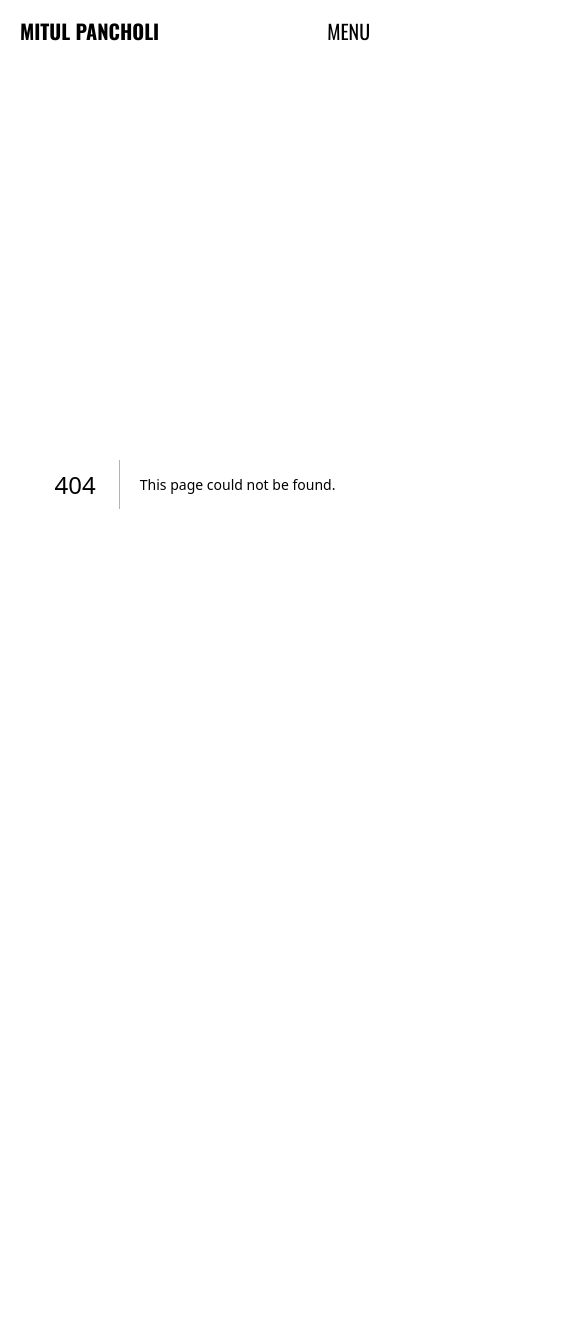
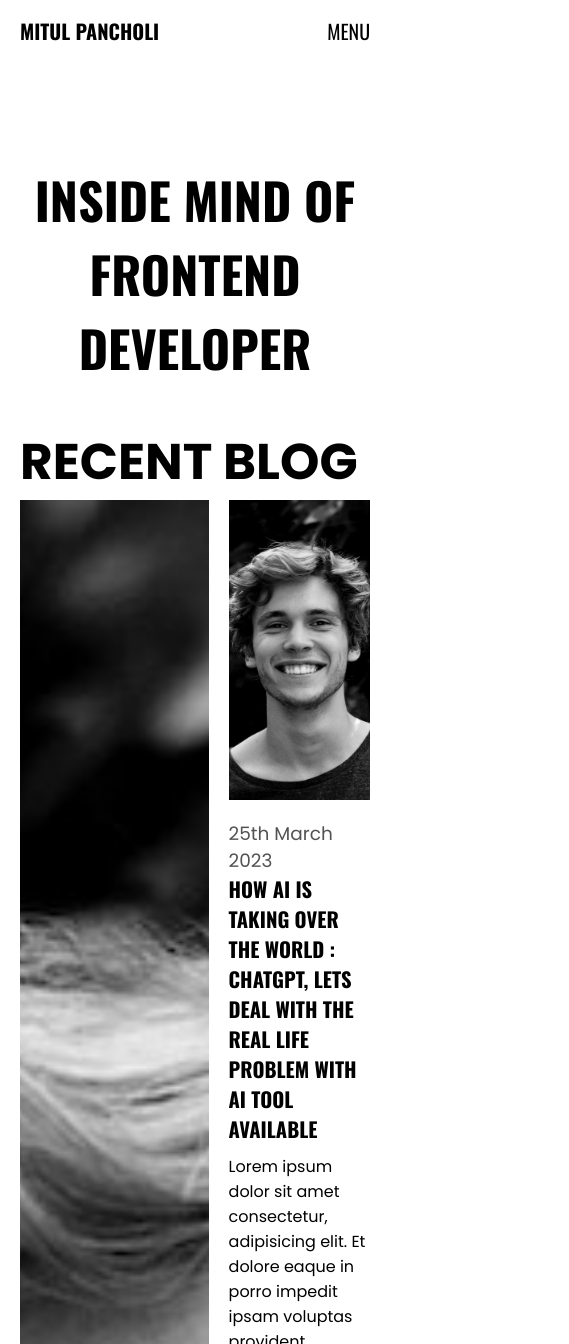
Before and after one commit to mitulpancholi/personalWebsite, a Next.js app: page /blog in a window 390 px wide. Before the commit this address had no page. Shown: the top 1344 px of the page, 569 px wide, since content can reach past the window. Before the commit the page ends 906 px from the top, so only its background shows below. Built offline with nearby package versions, Linux system fonts and the light colour scheme.

Commit message:
Blog Listing Done: Responsive left

```diff
--- /dev/null
+++ b/components/blog/allBlog.tsx
@@ -0,0 +1,40 @@
+import styled from "styled-components";
+import BlogCard from "./blogCard";
+import Clamp from "../../lib/Clamp";
+
+const AllBlogs = () => {
+  return (
+    <StyledSection>
+      <StyledTitle>All Blogs</StyledTitle>
+      <StyledBlogSection>
+        <BlogCard />
+        <BlogCard />
+        <BlogCard />
+        <BlogCard />
+        <BlogCard />
+        <BlogCard />
+        <BlogCard />
+        <BlogCard />
+        <BlogCard />
+      </StyledBlogSection>
+    </StyledSection>
+  );
+};
+
+export default AllBlogs;
+
+const StyledSection = styled.section`
+padding-top: 100px;
+`
+
+const StyledBlogSection = styled.div`
+  display: grid;
+  gap: 100px;
+  grid-template-columns: repeat(3, 1fr);
+`;
+
+const StyledTitle = styled.h3`
+  text-transform: uppercase;
+  font-family: var(--poppins-font);
+  font-size: ${Clamp(3, 5)};
+`;
--- /dev/null
+++ b/components/blog/blogCard.tsx
@@ -0,0 +1,78 @@
+import Image from "next/image";
+import styled from "styled-components";
+import Clamp from "../../lib/Clamp";
+
+interface BlogCardProps {
+  height?: string;
+  direction?: string;
+}
+
+interface ImageWrapperProps {
+  height?: string;
+}
+interface BlogArticleProps {
+  direction: string;
+}
+
+const BlogCard = ({ height, direction = "column" }: BlogCardProps) => {
+  return (
+    <StyledArticle direction={direction}>
+      <StyledImageWrapper height={height}>
+        <Image src="/Images/about/about-banner.jpg" alt="sdads" fill />
+      </StyledImageWrapper>
+      <StyledDescriptionWrapper>
+        <StyledDate>25th March 2023</StyledDate>
+        <BlogTitle>
+          How AI is Taking over the world : ChatGPT, lets deal with the real
+          life problem with AI tool available
+        </BlogTitle>
+        <BlogDescription>
+          Lorem ipsum dolor sit amet consectetur, adipisicing elit. Et dolore eaque in porro impedit ipsam voluptas provident deleniti! Et voluptate quaerat obcaecati nisi ut voluptates fugit tempore atque ratione ex! Inventore error dolorum quos quam, aliquid necessitatibus recusandae quod minima.
+        </BlogDescription>
+        <p>AI-Machine Learning-Python</p>
+      </StyledDescriptionWrapper>
+    </StyledArticle>
+  );
+};
+
+export default BlogCard;
+
+const StyledDescriptionWrapper = styled.div`
+`
+
+const StyledArticle = styled.article<BlogArticleProps>`
+  display: flex;
+  flex-direction: ${({ direction }) => direction};
+  justify-content: space-between;
+  gap: 20px;
+`;
+
+const StyledImageWrapper = styled.div<ImageWrapperProps>`
+  position: relative;
+  overflow: hidden;
+  z-index: -1;
+  display: inline-flex;
+  /* margin-top: 20px; */
+  width: 100%;
+  height: ${(props) => (props.height ? props.height : "300px")};
+  img {
+    object-fit: cover;
+    width: 100% !important;
+    position: relative !important;
+    height: 100% !important;
+  }
+`;
+
+const StyledDate = styled.span`
+  font-size: ${Clamp(1.15, 1.25)};
+  color: #535353;
+  font-family: var(--poppins-font);
+`;
+const BlogTitle = styled.h5`
+  font-size: ${Clamp(1.25, 1.75)};
+  text-transform: uppercase;
+`;
+const BlogDescription = styled.p`
+  font-family: var(--poppins-font);
+  margin: 10px 0px;
+`;
--- /dev/null
+++ b/components/blog/recentBlog.tsx
@@ -0,0 +1,43 @@
+import styled from "styled-components";
+import Clamp from "../../lib/Clamp";
+import BlogCard from "./blogCard";
+
+const RecentBlog = () => {
+  return (
+    <StyledSection>
+      <StyledTitle>Recent Blog</StyledTitle>
+      <BlogListing>
+        <BlogCard height="80%" />
+        <BlogCard  />
+        <BlogCard />
+        <BlogCard />
+      </BlogListing>
+    </StyledSection>
+  );
+};
+
+export default RecentBlog;
+
+const StyledTitle = styled.h3`
+  text-transform: uppercase;
+  font-family: var(--poppins-font);
+  font-size: ${Clamp(3, 5)};
+`;
+
+const StyledSection = styled.section`
+  margin-top: 40px;
+`;
+
+const BlogListing = styled.div`
+  display: grid;
+  grid-template-columns: 4fr 3fr;
+  grid-template-rows: 1fr 1fr 1fr;
+  gap: 20px;
+
+  article {
+    &:first-child {
+      grid-column: 1/2;
+      grid-row: 1/4;
+    }
+  }
+`;
--- a/components/home/individualProject.tsx
+++ b/components/home/individualProject.tsx
@@ -55,7 +55,7 @@ const ProjectWrapper = styled.div`
   }
 `;
 
-const StyledProjectTitle = styled.h5`
+const StyledProjectTitle = styled.h4`
 @media ${devices.tablet} {
   line-height: 100%;
 
--- /dev/null
+++ b/pages/blog.tsx
@@ -0,0 +1,26 @@
+import styled from "styled-components";
+import Clamp from "../lib/Clamp";
+import RecentBlog from "../components/blog/recentBlog";
+import AllBlogs from "../components/blog/allBlog";
+
+const Blog = () => {
+  return (
+    <StyledSection>
+      <StyledTitle>Inside mind of frontend developer</StyledTitle>
+      <RecentBlog />
+      <AllBlogs />
+    </StyledSection>
+  );
+};
+
+export default Blog;
+
+const StyledSection = styled.section`
+padding-top: 100px;
+`
+
+const StyledTitle = styled.h2`
+text-align: center;
+text-transform: uppercase;
+font-size: ${Clamp(3,5)};
+`
```
